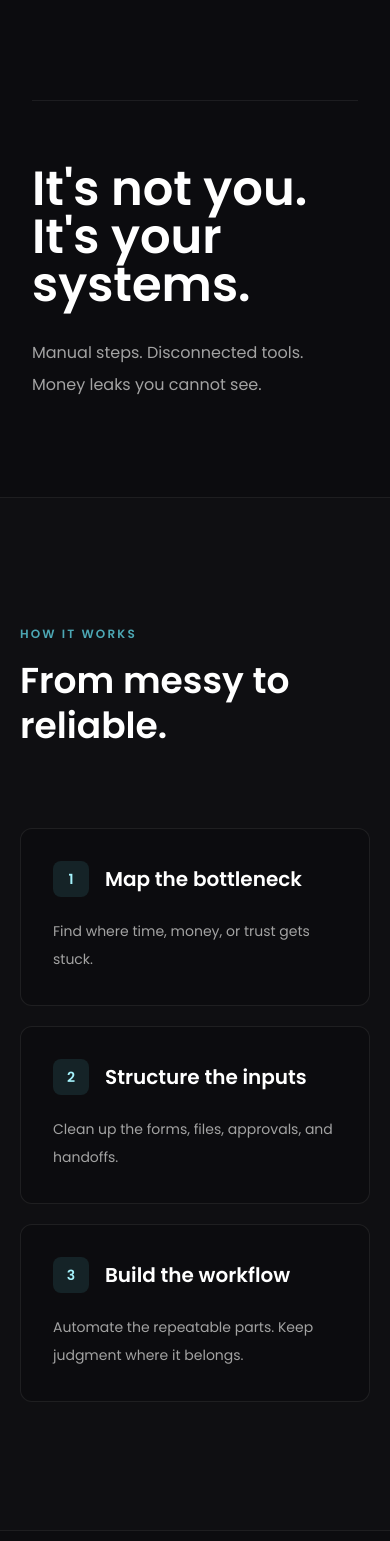
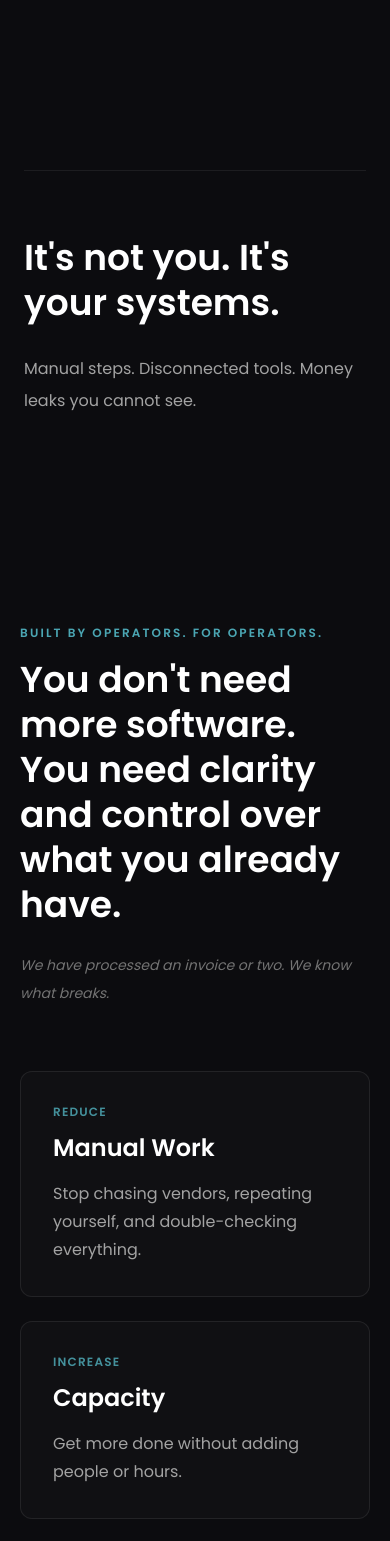
Before and after one commit to alwaysautomating-bit/NewLandingPage, a React (Vite) app: page / in a window 390 px wide. Shown: the part 347-1888 px from the top of the page. Built offline with nearby package versions, Linux system fonts and the light colour scheme.

Commit message:
Refactor Nav links and improve layout responsivenessupdates
Updated navigation links and adjusted layout styles for better responsiveness. Added new content sections for operator value proposition.

```diff
--- a/App.tsx
+++ b/App.tsx
@@ -266,7 +266,7 @@ const Check: React.FC = () => (
 
 const Nav: React.FC = () => {
   const [open, setOpen] = useState(false);
-  const links = ['process', 'pricing', 'products', 'contact'];
+  const links = ['pricing', 'products', 'contact'];
 
   return (
     <nav className="fixed left-0 right-0 top-0 z-50 border-b border-white/[0.08] bg-[#0c0c0f]/85 px-5 py-4 backdrop-blur-xl">
@@ -594,21 +594,21 @@ const App: React.FC = () => {
         {/* HERO */}
         <section id="hero" className="relative flex min-h-screen flex-col bg-[#0c0c0f]">
           {/* Top half — pure black, typewriter centered */}
-          <div className="flex flex-1 items-center justify-center px-8 pb-16 pt-36 sm:pt-44">
+          <div className="flex flex-1 items-center justify-center px-6 pb-20 pt-36 sm:px-8 sm:pb-28 sm:pt-44">
             <div className="w-full max-w-4xl">
               <HeroTypewriter />
             </div>
           </div>
 
           {/* Hairline divider */}
-          <div className="mx-8 h-px bg-white/[0.07]" />
+          <div className="mx-6 h-px bg-white/[0.07] sm:mx-8" />
 
           {/* Bottom half — headline + CTAs */}
-          <div className="px-8 pb-24 pt-16 sm:pb-32">
+          <div className="px-6 pb-20 pt-16 sm:px-8 sm:pb-32 sm:pt-24">
             <div className="mx-auto w-full max-w-4xl">
               <motion.h1
                 initial={{ opacity: 0, y: 18 }} animate={{ opacity: 1, y: 0 }} transition={{ duration: 0.7, delay: 0.2 }}
-                className="text-5xl font-semibold leading-none text-white sm:text-6xl lg:text-[5.5rem]"
+                className="text-4xl font-semibold leading-tight text-white sm:text-5xl lg:text-[5.5rem]"
               >
                 It&apos;s not you.<br className="hidden sm:block" /> It&apos;s your systems.
               </motion.h1>
@@ -623,41 +623,50 @@ const App: React.FC = () => {
           </div>
         </section>
 
-        {/* PROCESS */}
-        <SectionReveal id="process" className="border-y border-white/[0.06] bg-white/[0.015] px-5 py-32 sm:py-44">
-          <div className="mx-auto grid max-w-7xl gap-20 lg:grid-cols-[0.85fr_1.15fr] lg:items-start">
-            <div className="lg:sticky lg:top-28">
-              <Eyebrow>How it works</Eyebrow>
-              <h2 className="text-4xl font-semibold leading-tight text-white sm:text-5xl">From messy to reliable.</h2>
-            </div>
-            <div className="space-y-5">
-              {WORKFLOW_STEPS.map((step, i) => (
-                <div key={step.title} className="rounded-xl border border-white/[0.08] bg-[#0d0d10]/80 p-8">
-                  <div className="mb-5 flex items-center gap-4">
-                    <span className="grid h-9 w-9 place-items-center rounded-lg bg-cyan-300/10 text-sm font-semibold text-cyan-200">{i + 1}</span>
-                    <h3 className="text-xl font-semibold text-white">{step.title}</h3>
-                  </div>
-                  <p className="text-sm leading-7 text-neutral-400">{step.copy}</p>
-                </div>
-              ))}
-            </div>
-          </div>
-        </SectionReveal>
 
-        {/* PRINCIPLES */}
+
+        {/* OPERATOR VALUE PROP */}
         <SectionReveal className="px-5 py-32 sm:py-44">
           <div className="mx-auto max-w-7xl">
             <div className="max-w-3xl mb-16">
-              <Eyebrow>Failure has a workflow</Eyebrow>
-              <h2 className="text-4xl font-semibold leading-tight text-white sm:text-5xl">Good systems know when to stop.</h2>
+              <Eyebrow>Built by operators. For operators.</Eyebrow>
+              <h2 className="text-4xl font-semibold leading-tight text-white sm:text-5xl">
+                You don't need more software.<br className="hidden sm:block" /> You need clarity and control over what you already have.
+              </h2>
+              <p className="mt-6 text-sm leading-7 text-neutral-500 italic">
+                We have processed an invoice or two. We know what breaks.
+              </p>
             </div>
-            <div className="grid gap-6 md:grid-cols-3">
-              {PRINCIPLES.map(p => (
-                <article key={p.action} className="rounded-xl border border-white/[0.08] bg-white/[0.02] p-8">
-                  <p className="text-sm text-neutral-500">{p.rule}</p>
-                  <h3 className="mt-3 text-4xl font-semibold text-cyan-200">{p.action}</h3>
-                  <p className="mt-5 text-sm leading-7 text-neutral-400">{p.copy}</p>
-                </article>
+            <div className="grid gap-6 lg:grid-cols-3">
+              {[
+                {
+                  verb: 'REDUCE',
+                  noun: 'Manual Work',
+                  copy: 'Stop chasing vendors, repeating yourself, and double-checking everything.',
+                },
+                {
+                  verb: 'INCREASE',
+                  noun: 'Capacity',
+                  copy: 'Get more done without adding people or hours.',
+                },
+                {
+                  verb: 'STABILIZE',
+                  noun: 'Cash Flow',
+                  copy: 'Fewer surprises. Fewer mistakes. More predictability.',
+                },
+              ].map((card) => (
+                <motion.article
+                  key={card.verb}
+                  initial={{ opacity: 0, y: 20 }}
+                  whileInView={{ opacity: 1, y: 0 }}
+                  viewport={{ once: true }}
+                  transition={{ duration: 0.5 }}
+                  className="flex flex-col rounded-xl border border-white/[0.08] bg-white/[0.02] p-8"
+                >
+                  <span className="text-xs font-semibold uppercase tracking-widest text-cyan-300/60 mb-3">{card.verb}</span>
+                  <h3 className="text-2xl font-semibold text-white mb-4">{card.noun}</h3>
+                  <p className="text-base leading-7 text-neutral-400">{card.copy}</p>
+                </motion.article>
               ))}
             </div>
           </div>
@@ -674,7 +683,7 @@ const App: React.FC = () => {
                 Every small business owner is fighting the same three battles. The details are different. The problems are not.
               </p>
             </div>
-            <div className="grid gap-5 md:grid-cols-3">
+            <div className="grid gap-5 lg:grid-cols-3">
               {[
                 {
                   num: '01',
```
